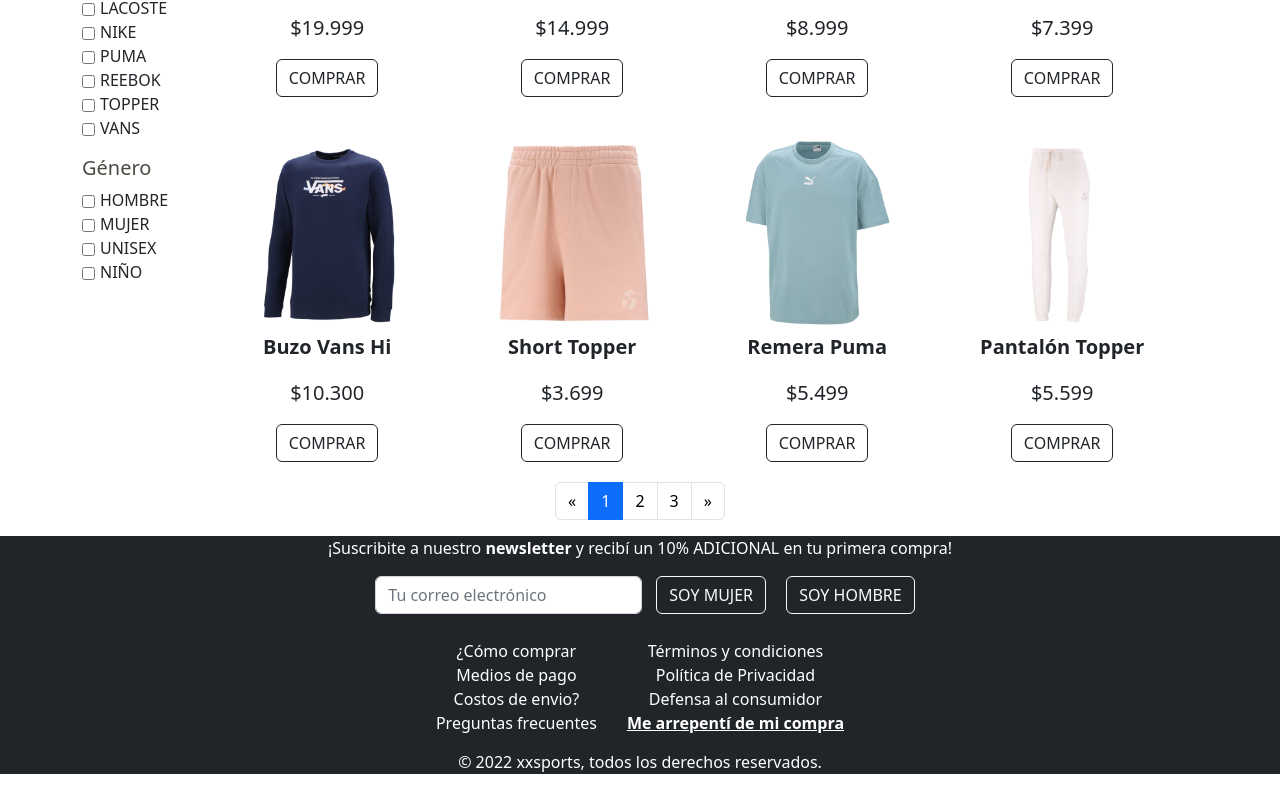
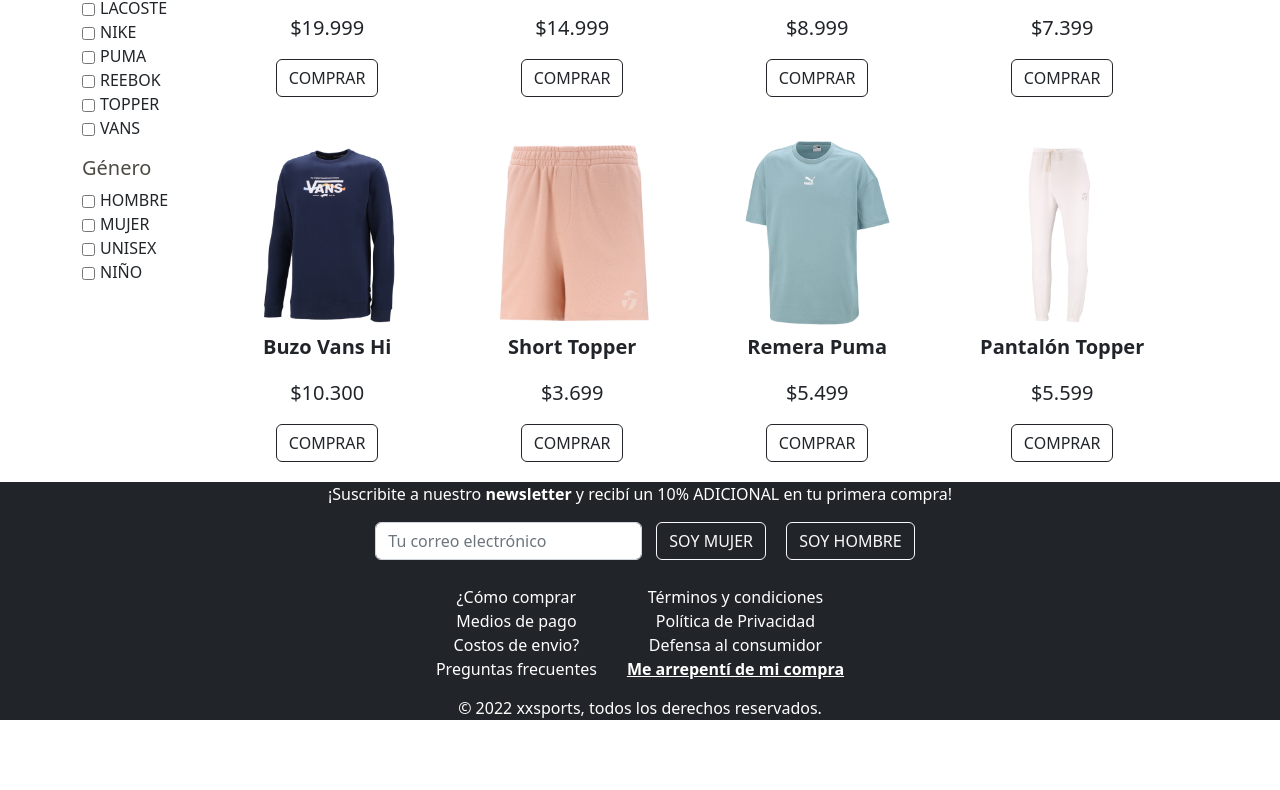
Before and after one commit to camivaliante/desafioCoder, a website: page pages/indumentaria.html in a window 1280 px wide. Shown: the part 668-1458 px from the top of the page. After the commit the page ends 1404 px from the top, so only its background shows below. Drawn offline with nearby package versions, Linux system fonts and the light colour scheme.

Commit message:
acomodé las páginas y cambié color al titulo

```diff
--- a/assets/scss/_pages.scss
+++ b/assets/scss/_pages.scss
@@ -34,18 +34,6 @@
   }
 }
 
-.page-link {
-  color: black;
-
-  &:hover {
-    color: black;
-  }
-
-  &:visited {
-    color: black;
-  }
-}
-
 .image-box img {
   max-width: 100%;
   transition: all 0.5s;
--- a/assets/scss/style.scss
+++ b/assets/scss/style.scss
@@ -5,7 +5,7 @@
 }
 
 $colores: (
-    color-principal: #70bcbeb4,
+    color-principal: #222525e7,
     color-secundario: #4d4a43,
     color-fondo: #212529,
     headerfooter: #ffffff
--- a/pages/indumentaria.html
+++ b/pages/indumentaria.html
@@ -227,24 +227,6 @@
 
   </div>
 
-  <nav aria-label="navigation-pages">
-    <ul class="pagination justify-content-center">
-      <li class="page-item">
-        <a class="page-link" href="#" aria-label="Previous">
-          <span aria-hidden="true">&laquo;</span>
-        </a>
-      </li>
-      <li class="page-item active"><a class="page-link" href="#">1</a></li>
-      <li class="page-item"><a class="page-link" href="#">2</a></li>
-      <li class="page-item"><a class="page-link" href="#">3</a></li>
-      <li class="page-item">
-        <a class="page-link" href="#" aria-label="Next">
-          <span aria-hidden="true">&raquo;</span>
-        </a>
-      </li>
-    </ul>
-  </nav>
-
   <footer class="footer text-center">
 
     <p class="text-center">¡Suscribite a nuestro <span class="fw-bold">newsletter</span> y recibí un 10% ADICIONAL en
```
Also changed, not shown: pages/accesorios.html (+0 -18 lines), pages/calzado.html (+0 -18 lines), assets/css/style.css.
